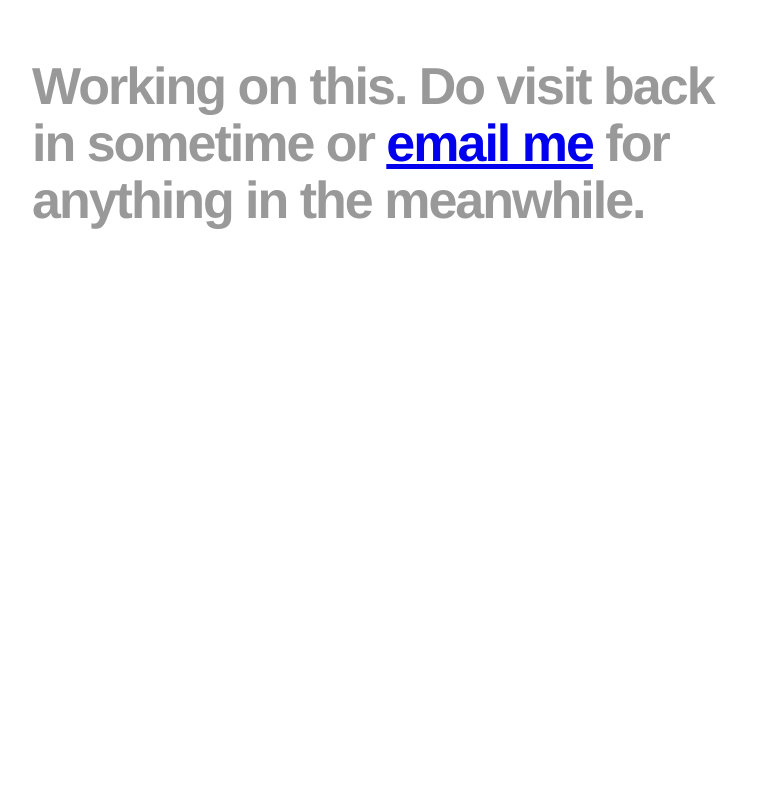
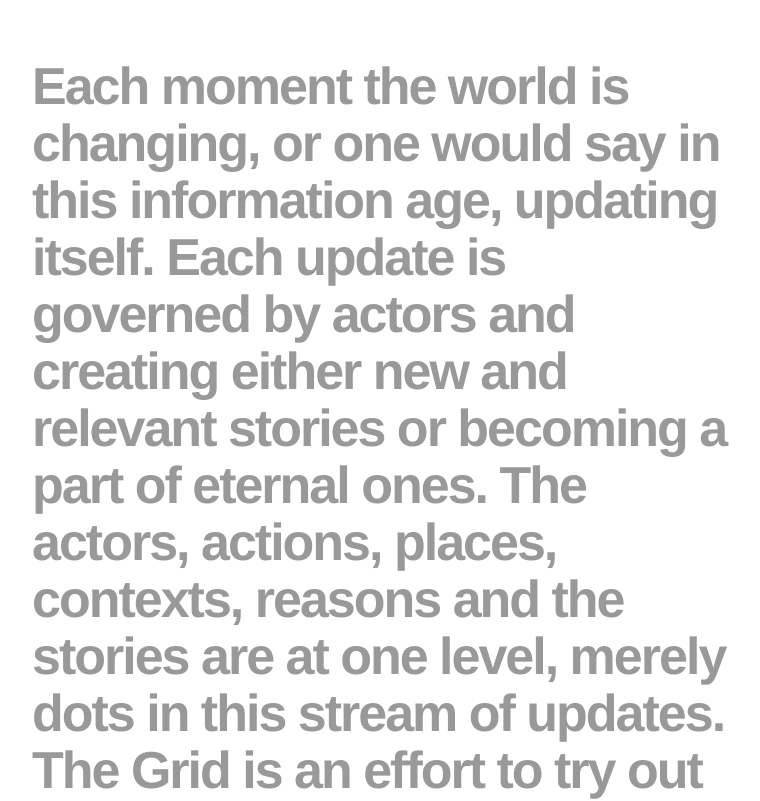
Before and after one commit to adityadipankar/thegrid, a plain HTML site: page index.html in a window 1280 px wide. Shown: the top 801 px of the page, without its empty margins (26-786 px from the left). Drawn offline with Linux system fonts and the light colour scheme.

Commit message:
Update index.html

```diff
--- a/index.html
+++ b/index.html
@@ -24,7 +24,7 @@
 
 <body>
   <div class='container'>
-    <h1>Working on this. Do visit back in sometime or <a href="mailto:adityadipankar@gmail.com?Subject=Hi" target="_top">email me</a> for anything in the meanwhile.</h1>
+    <h1>Each moment the world is changing, or one would say in this information age, updating itself. Each update is governed by actors and creating either new and relevant stories or becoming a part of eternal ones. The actors, actions, places, contexts, reasons and the stories are at one level, merely dots in this stream of updates. The Grid is an effort to try out methods of viewing the dots and connecting them.</h1>
   </div>
 </body>
 
```
